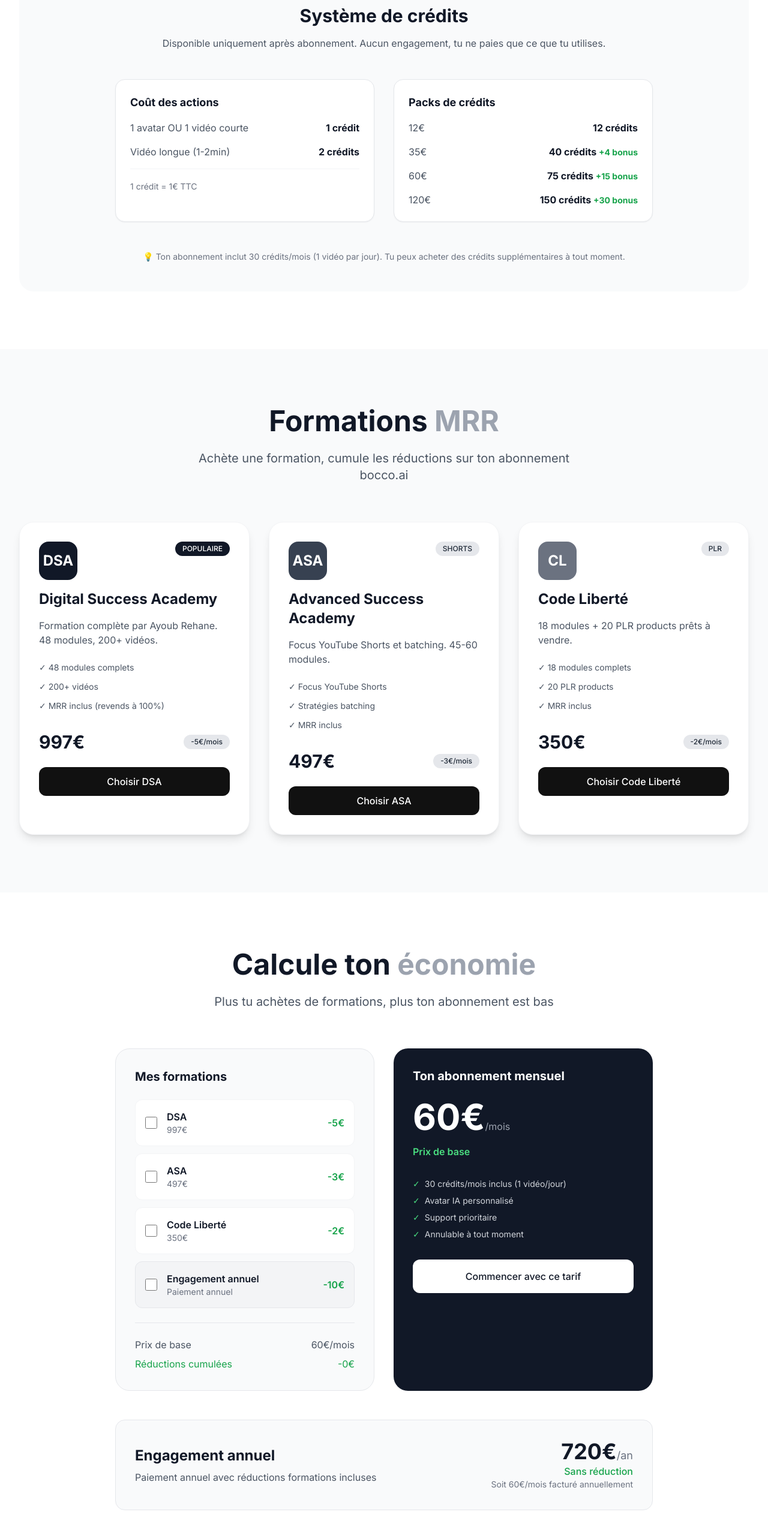
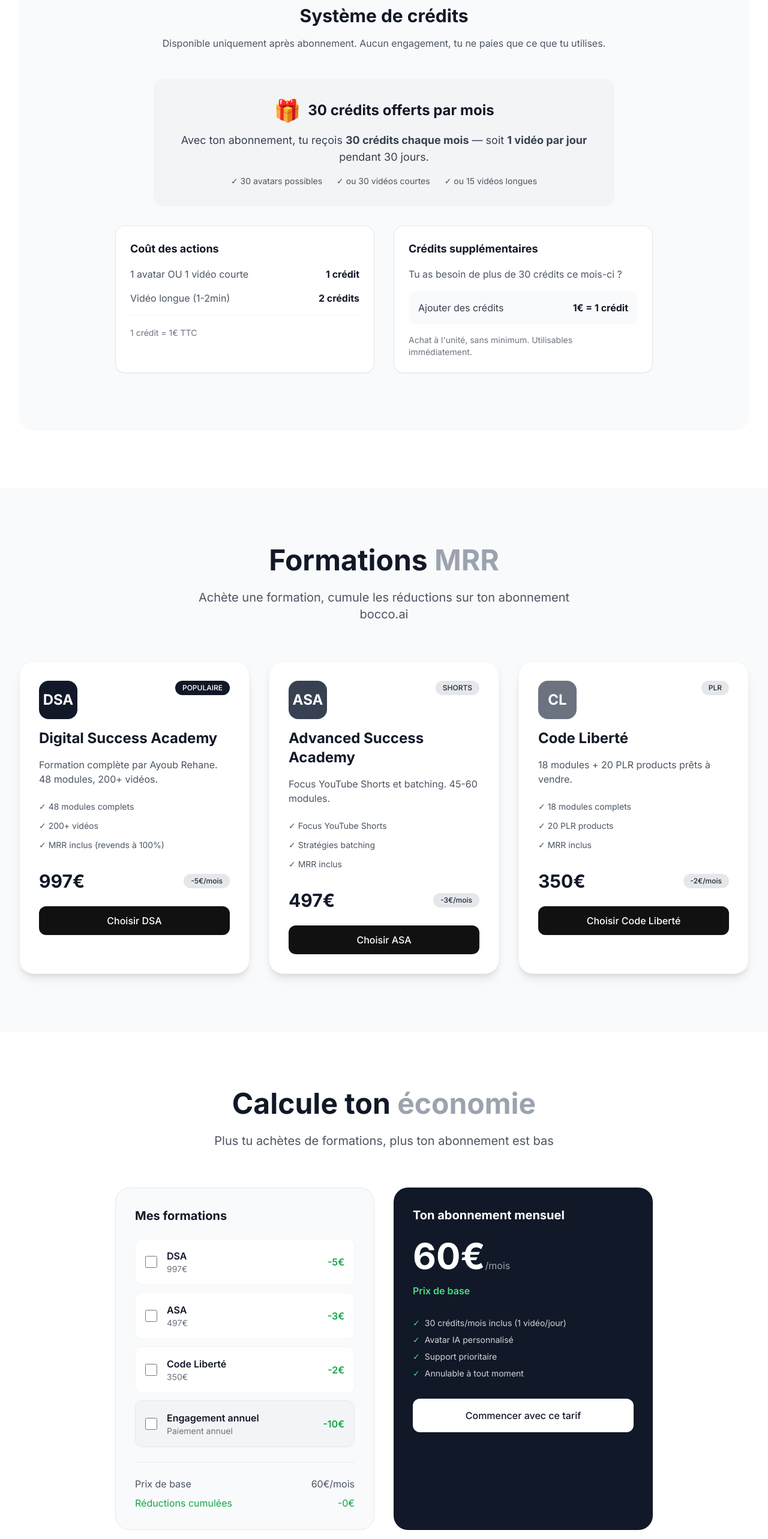
Before and after one commit to albbocco/bocco-ai, a Next.js app: page / in a window 1280 px wide. Shown: the part 1460-4026 px from the top of the page at 60% size. Built offline with nearby package versions, Linux system fonts and the light colour scheme.

Commit message:
Simplification: suppression section annuelle + packs credits, mise en avant 30 credits/mois

```diff
--- a/src/app/page.tsx
+++ b/src/app/page.tsx
@@ -129,6 +129,21 @@
               <p className="text-gray-600">Disponible uniquement après abonnement. Aucun engagement, tu ne paies que ce que tu utilises.</p>
             </div>
 
+            <div className="bg-gray-100 rounded-2xl p-8 max-w-3xl mx-auto mb-8">
+              <div className="flex items-center justify-center gap-3 mb-4">
+                <span className="text-4xl">🎁</span>
+                <h4 className="text-2xl font-bold text-gray-900">30 crédits offerts par mois</h4>
+              </div>
+              <p className="text-center text-gray-700 text-lg mb-4">
+                Avec ton abonnement, tu reçois <strong>30 crédits chaque mois</strong> — soit <strong>1 vidéo par jour</strong> pendant 30 jours.
+              </p>
+              <div className="flex justify-center gap-6 text-sm text-gray-600">
+                <span>✓ 30 avatars possibles</span>
+                <span>✓ ou 30 vidéos courtes</span>
+                <span>✓ ou 15 vidéos longues</span>
+              </div>
+            </div>
+
             <div className="grid grid-cols-1 md:grid-cols-2 gap-8 max-w-4xl mx-auto mb-12">
               <div className="bg-white rounded-2xl p-6 shadow-sm border border-gray-200">
                 <h4 className="font-bold text-lg mb-4 text-gray-900">Coût des actions</h4>
@@ -148,30 +163,18 @@
               </div>
 
               <div className="bg-white rounded-2xl p-6 shadow-sm border border-gray-200">
-                <h4 className="font-bold text-lg mb-4 text-gray-900">Packs de crédits</h4>
-                <ul className="space-y-4">
-                  <li className="flex justify-between items-center">
-                    <span className="text-gray-600">12€</span>
-                    <span className="font-bold text-gray-900">12 crédits</span>
-                  </li>
-                  <li className="flex justify-between items-center">
-                    <span className="text-gray-600">35€</span>
-                    <span className="font-bold text-gray-900">40 crédits <span className="text-green-600 text-sm">+4 bonus</span></span>
-                  </li>
-                  <li className="flex justify-between items-center">
-                    <span className="text-gray-600">60€</span>
-                    <span className="font-bold text-gray-900">75 crédits <span className="text-green-600 text-sm">+15 bonus</span></span>
-                  </li>
-                  <li className="flex justify-between items-center">
-                    <span className="text-gray-600">120€</span>
-                    <span className="font-bold text-gray-900">150 crédits <span className="text-green-600 text-sm">+30 bonus</span></span>
-                  </li>
-                </ul>
+                <h4 className="font-bold text-lg mb-4 text-gray-900">Crédits supplémentaires</h4>
+                <p className="text-gray-600 mb-4">
+                  Tu as besoin de plus de 30 crédits ce mois-ci ?
+                </p>
+                <div className="flex items-center justify-between p-4 bg-gray-50 rounded-xl">
+                  <span className="text-gray-700">Ajouter des crédits</span>
+                  <span className="font-bold text-gray-900">1€ = 1 crédit</span>
+                </div>
+                <p className="text-sm text-gray-500 mt-4">
+                  Achat à l'unité, sans minimum. Utilisables immédiatement.
+                </p>
               </div>
-            </div>
-
-            <div className="text-center">
-              <p className="text-gray-500 text-sm">💡 Ton abonnement inclut 30 crédits/mois (1 vidéo par jour). Tu peux acheter des crédits supplémentaires à tout moment.</p>
             </div>
           </div>
         </div>
@@ -355,25 +358,6 @@
             </div>
           </div>
 
-          {/* Annual Pricing */}
-          <div className="mt-12 max-w-4xl mx-auto">
-            <div className="bg-gray-50 rounded-2xl p-8 border border-gray-200">
-              <div className="flex flex-col md:flex-row items-center justify-between gap-6">
-                <div>
-                  <h3 className="text-2xl font-bold mb-2 text-gray-900">Engagement annuel</h3>
-                  <p className="text-gray-600">Paiement annuel avec réductions formations incluses</p>
-                </div>
-                <div className="text-center md:text-right">
-                  <div className="text-4xl font-bold text-gray-900">{finalPrice * 12}€<span className="text-lg text-gray-500 font-normal">/an</span></div>
-                  <div className="text-green-600 font-medium">
-                    {discount > 0 ? `Économise ${discount * 12}€/an grâce aux formations` : 'Sans réduction'}
-                  </div>
-                  <div className="text-sm text-gray-500">Soit {finalPrice}€/mois facturé annuellement</div>
-                </div>
-              </div>
-            </div>
-          </div>
-
           {/* Garanties */}
           <div className="flex justify-center gap-8 mt-12 flex-wrap">
             <div className="flex items-center gap-2 text-sm text-gray-600"><span className="text-green-600">✓</span> Annulable n&apos;importe quand</div>
```
